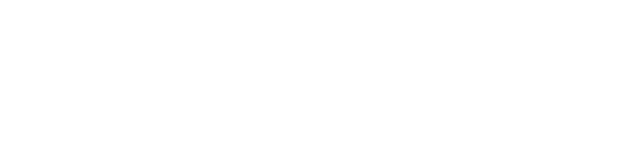
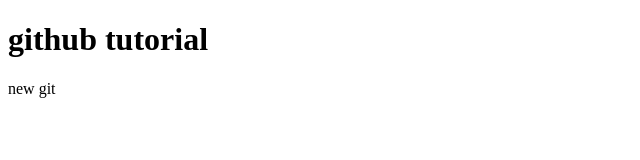
Before and after one commit to sagar285/github-tutorial, a plain HTML site: page index.html in a window 1280 px wide. Shown: the whole page, without its empty margins (0-640 px from the left). Drawn offline with Linux system fonts and the light colour scheme.

Commit message:
modified index.html 2

```diff
--- a/index.html
+++ b/index.html
@@ -7,6 +7,7 @@
     <title>Document</title>
 </head>
 <body>
-
+    <h1>github tutorial</h1>
+    <p>new git </p>
 </body>
 </html>
```
